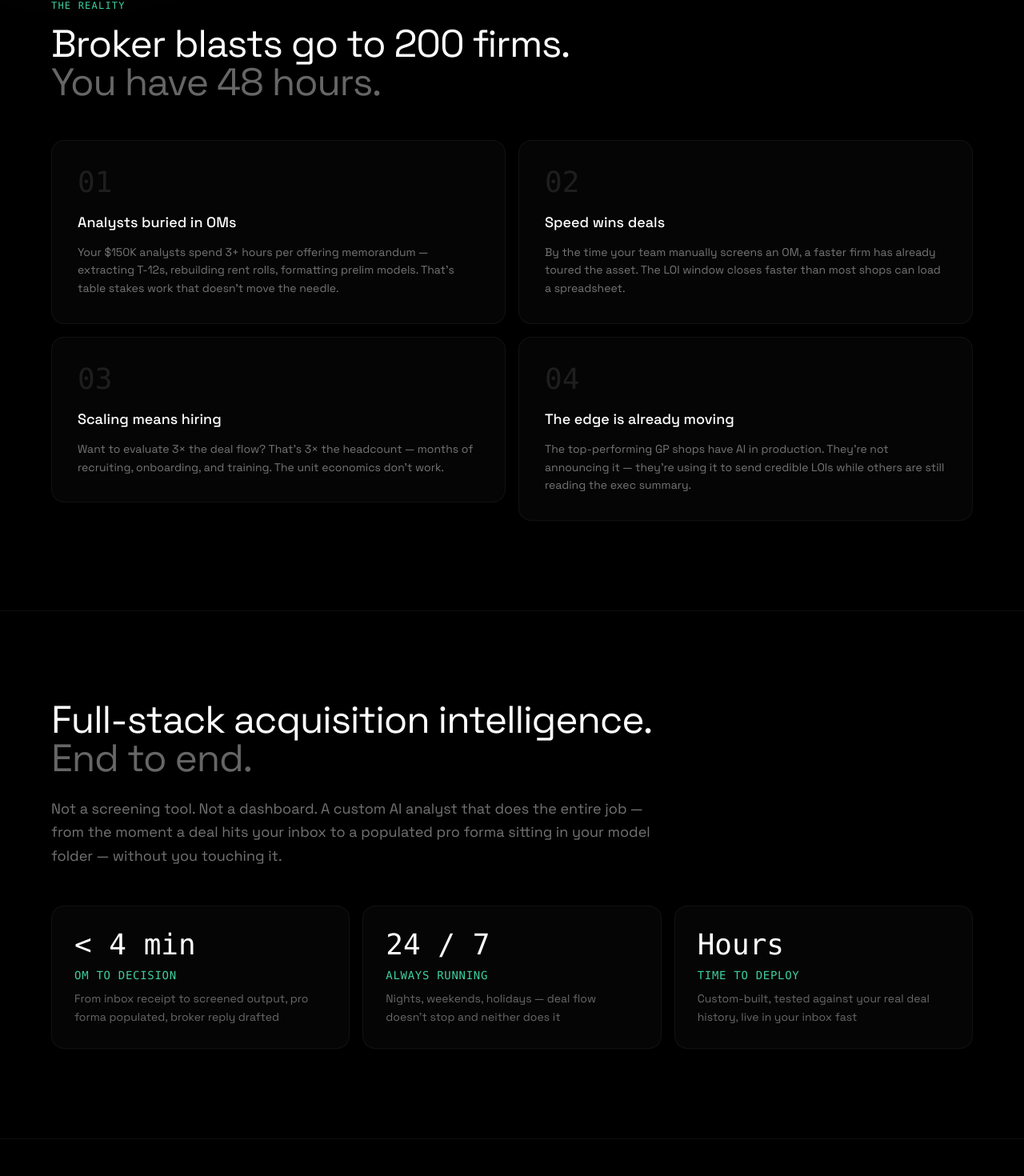
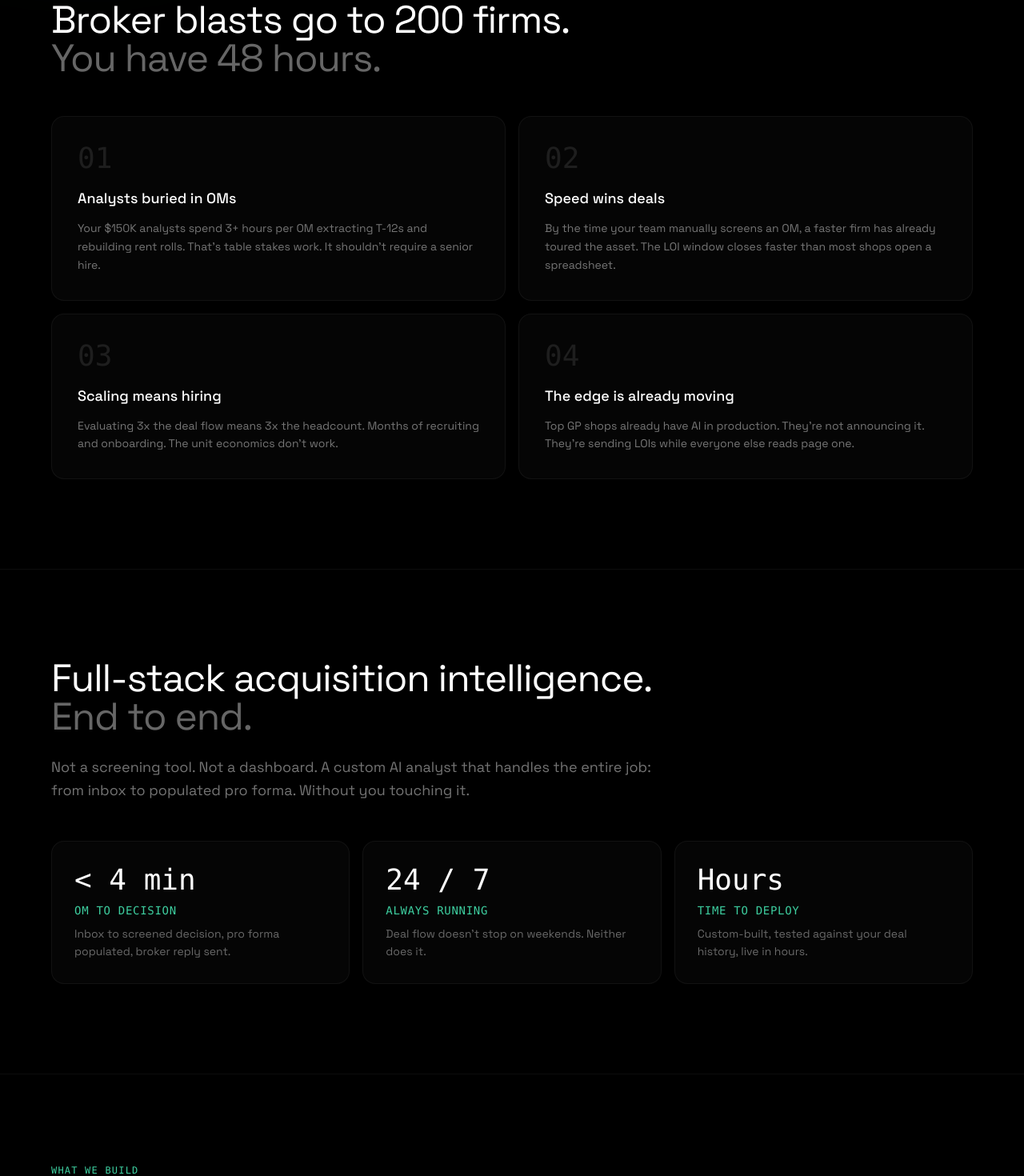
Before and after one commit to dealwire-ai/dealwire, a Next.js app in the folder apps/web/: page / in a window 1280 px wide. Shown: the part 1289-2759 px from the top of the page at 80% size. Built offline with nearby package versions, Linux system fonts and the light colour scheme; no server answers.

Commit message:
fix(landing): tighten copy, remove em dashes, add Outlook folder actions, fix cursor pointer

```diff
--- a/apps/web/src/app/page.tsx
+++ b/apps/web/src/app/page.tsx
@@ -59,7 +59,7 @@ export default function Home() {
                   posthog.capture('nav_section_clicked', { section: id });
                   document.getElementById(id)?.scrollIntoView({ behavior: 'smooth' });
                 }}
-                className="text-xs font-mono tracking-widest uppercase text-white/50 hover:text-white transition-colors"
+                className="text-xs font-mono tracking-widest uppercase text-white/50 hover:text-white transition-colors cursor-pointer"
               >
                 {label}
               </button>
@@ -128,7 +128,7 @@ export default function Home() {
               </h1>
 
               <p className="text-lg text-white/50 max-w-lg leading-relaxed mb-10">
-                A deal hits your inbox. Our system reads the OM, screens it against your buy box, and fires the right action automatically — skip it, draft a broker reply, or kick off a full underwriting that populates your Excel pro forma. Every morning, a digest of everything overnight. Everything is configurable to your criteria.
+                A deal hits your inbox. Our system reads the OM, screens against your buy box, and fires the right action: skip it, draft a broker reply, or run a full underwriting that populates your Excel pro forma. Every morning, a digest of overnight deal flow. All configurable.
               </p>
 
               <Link href="/book" onClick={() => posthog.capture('cta_clicked', { cta_type: 'book_your_call', location: 'hero' })}>
@@ -237,22 +237,22 @@ export default function Home() {
               {
                 num: "01",
                 title: "Analysts buried in OMs",
-                body: "Your $150K analysts spend 3+ hours per offering memorandum — extracting T-12s, rebuilding rent rolls, formatting prelim models. That's table stakes work that doesn't move the needle."
+                body: "Your $150K analysts spend 3+ hours per OM extracting T-12s and rebuilding rent rolls. That's table stakes work. It shouldn't require a senior hire."
               },
               {
                 num: "02",
                 title: "Speed wins deals",
-                body: "By the time your team manually screens an OM, a faster firm has already toured the asset. The LOI window closes faster than most shops can load a spreadsheet."
+                body: "By the time your team manually screens an OM, a faster firm has already toured the asset. The LOI window closes faster than most shops open a spreadsheet."
               },
               {
                 num: "03",
                 title: "Scaling means hiring",
-                body: "Want to evaluate 3× the deal flow? That's 3× the headcount — months of recruiting, onboarding, and training. The unit economics don't work."
+                body: "Evaluating 3x the deal flow means 3x the headcount. Months of recruiting and onboarding. The unit economics don't work."
               },
               {
                 num: "04",
                 title: "The edge is already moving",
-                body: "The top-performing GP shops have AI in production. They're not announcing it — they're using it to send credible LOIs while others are still reading the exec summary."
+                body: "Top GP shops already have AI in production. They're not announcing it. They're sending LOIs while everyone else reads page one."
               }
             ].map(({ num, title, body }, index) => (
               <FadeInSection key={num} delay={index * 0.1}>
@@ -277,16 +277,16 @@ export default function Home() {
                 <span className="text-white/40">End to end.</span>
               </h2>
               <p className="text-white/45 text-lg leading-relaxed mb-12">
-                Not a screening tool. Not a dashboard. A custom AI analyst that does the entire job — from the moment a deal hits your inbox to a populated pro forma sitting in your model folder — without you touching it.
+                Not a screening tool. Not a dashboard. A custom AI analyst that handles the entire job: from inbox to populated pro forma. Without you touching it.
               </p>
             </div>
           </FadeInSection>
 
           <div className="grid md:grid-cols-3 gap-4 mt-8">
             {[
-              { value: "< 4 min", label: "OM to decision", desc: "From inbox receipt to screened output, pro forma populated, broker reply drafted" },
-              { value: "24 / 7", label: "Always running", desc: "Nights, weekends, holidays — deal flow doesn't stop and neither does it" },
-              { value: "Hours", label: "Time to deploy", desc: "Custom-built, tested against your real deal history, live in your inbox fast" },
+              { value: "< 4 min", label: "OM to decision", desc: "Inbox to screened decision, pro forma populated, broker reply sent." },
+              { value: "24 / 7", label: "Always running", desc: "Deal flow doesn't stop on weekends. Neither does it." },
+              { value: "Hours", label: "Time to deploy", desc: "Custom-built, tested against your deal history, live in hours." },
             ].map((stat, index) => (
               <FadeInSection key={index} delay={index * 0.1}>
                 <div className="p-7 bg-white/[0.02] border border-white/5 rounded-2xl hover:border-white/10 transition-colors">
@@ -317,31 +317,31 @@ export default function Home() {
                 icon: TrendingUp,
                 title: "Off-Market Deal Sourcing",
                 tagline: "Deals your competitors will never see.",
-                description: "Monitors public records, delinquent tax filings, CMBS watchlists, and ownership transfer data daily. Surfaces pre-market opportunities by asset type, distress signal, debt maturity, and ownership structure — before they hit CoStar or CREXI. Ranked by fit against your buy box. Ready to outreach."
+                description: "Monitors public records, delinquent tax filings, CMBS watchlists, and ownership transfers daily. Surfaces distressed and pre-market opportunities ranked by fit against your buy box. Before they hit CoStar."
               },
               {
                 icon: Building2,
                 title: "Deal Screening & Full Underwriting",
                 tagline: "Inbox to populated pro forma in under 5 minutes.",
-                description: "Reads every OM and teaser that hits your inbox. Screens against your buy box. For deals worth pursuing, it extracts the T-12, rent roll, and operating expense detail from the attached documents — then runs your acquisition model end-to-end, populating your Excel pro forma with levered IRR, cash-on-cash, equity multiple, and sensitivity tables. Drafts the IC memo and broker reply. All configurable: which documents to parse, which model to use, which assumptions to apply."
+                description: "Reads every OM and teaser in your inbox, screens against your buy box, and for deals worth pursuing, extracts the T-12, rent roll, and opex detail. Runs your acquisition model end-to-end: levered IRR, CoC, equity multiple, sensitivity tables. Drafts the IC memo and broker reply. Configurable: documents, model, assumptions."
               },
               {
                 icon: Workflow,
                 title: "Operations",
                 tagline: "Back office that runs itself.",
-                description: "Automated CAM reconciliations, lease abstract extraction, SNDA tracking, and tenant notice management. NOI reporting that stays current without touching a spreadsheet. Your ops team focuses on exceptions, not data entry."
+                description: "CAM reconciliations, lease abstract extraction, SNDA tracking, tenant notices. NOI reporting that stays current without a spreadsheet. Your ops team handles exceptions, not data entry."
               },
               {
                 icon: Sparkles,
                 title: "Market Intelligence",
                 tagline: "Know what others don't.",
-                description: "Tracks submarket cap rate compression by asset class, flags SOFR-driven distress events and loan maturities, and surfaces comp sales before they're published. Populates your underwriting assumptions with live market data — going-in yields, exit cap assumptions, rent growth by submarket — so every model starts from ground truth, not a broker's pitch deck."
+                description: "Tracks cap rate compression by submarket, flags SOFR-driven distress and loan maturities, surfaces comp sales before publication. Feeds live going-in yields, exit caps, and rent growth into your underwriting assumptions. Every model starts from ground truth, not a broker's pitch deck."
               },
               {
                 icon: Building2,
                 title: "Deal History & Broker Intelligence",
                 tagline: "Every deal you've ever seen. Every broker ranked.",
-                description: "Every OM, teaser, and broker blast that flows through the system gets indexed. Search your entire deal history in seconds — comp a live deal against everything you've screened in the same submarket, or surface that opportunity from eight months ago you didn't pull the trigger on. Over time, the system builds a broker intelligence layer: which reps consistently send deals in your buy box, which ones blast noise, and where your best opportunities have actually come from."
+                description: "Every OM and teaser that flows through gets indexed. Search your full deal history in seconds. Comp a live deal against everything you've screened in the same submarket. Over time: a broker intelligence layer showing which reps send quality deals, which blast noise, and where your best opportunities actually come from."
               }
             ].map((service, index) => (
               <FadeInSection key={index} delay={index * 0.05}>
@@ -373,7 +373,7 @@ export default function Home() {
               <span className="text-white/40">a set of automatic rules.</span>
             </h2>
             <p className="text-white/45 text-lg leading-relaxed max-w-2xl mb-12">
-              Every deal that hits your inbox is assessed in real time. The right action fires automatically — no clicks, no manual triage. You configure the criteria; the system handles the rest.
+              Every deal in your inbox is assessed in real time. The right action fires automatically. You set the criteria. The system runs it.
             </p>
           </FadeInSection>
 
@@ -384,14 +384,14 @@ export default function Home() {
                 labelColor: "text-white/30",
                 rowBorder: "border-white/5",
                 condition: "Doesn't fit your buy box",
-                action: "Archived silently. Logged and searchable. Never touches your inbox or digest.",
+                action: "Moved to a designated Outlook folder. Logged and searchable. Never touches your inbox or digest.",
               },
               {
                 label: "FLAG IN DIGEST",
                 labelColor: "text-yellow-400",
                 rowBorder: "border-yellow-500/15",
-                condition: "In range — worth a look",
-                action: "Surfaced in your morning digest with a one-paragraph summary. Broker reply drafted and queued for your review.",
+                condition: "In range, worth a look",
+                action: "Moved to your review folder and surfaced in your morning digest with a summary. Broker reply drafted and queued.",
               },
               {
                 label: "FULL UNDERWRITING",
@@ -430,7 +430,7 @@ export default function Home() {
                   <h3 className="text-sm font-medium">Daily Deal Digest</h3>
                 </div>
                 <p className="text-white/45 text-sm leading-relaxed">
-                  Every morning — or whenever you want it — a digest of every deal from the last 24 hours lands in your inbox. Best opportunities at the top, ranked by fit against your buy box. One-click actions on each. Nothing slips through. Nothing wastes your time.
+                  Every morning, a digest of the last 24 hours lands in your inbox. Best deals at the top, ranked by fit. One-click actions on each. Nothing slips. Nothing wastes your time.
                 </p>
               </div>
             </FadeInSection>
@@ -441,7 +441,7 @@ export default function Home() {
                 <div className="space-y-2.5">
                   {[
                     "Buy box criteria and fit thresholds",
-                    "Action rules per tier — skip, reply, or underwrite",
+                    "Action rules per tier: skip, reply, or underwrite",
                     "Digest schedule and format (daily, real-time, weekly)",
                     "Excel model, underwriting assumptions, and output fields",
                   ].map((item, i) => (
@@ -473,17 +473,17 @@ export default function Home() {
               {
                 step: "01",
                 title: "Discovery Call",
-                description: "30 minutes. We map your buy box, your underwriting model, and where deals are slipping through. You walk away knowing exactly what we'll build and what it'll cost. No pitch deck."
+                description: "30 minutes. We map your buy box, your model, and where deals slip. You leave knowing exactly what we'll build and what it costs. No pitch deck."
               },
               {
                 step: "02",
                 title: "We Configure & Build",
-                description: "We wire your AI analyst into your inbox and your Excel underwriting model. We configure your buy box rules, action thresholds, digest schedule, and underwriting assumptions. You tell us what a great deal looks like — we make sure the system knows it too."
+                description: "We wire your AI analyst into your inbox and Excel model. Configure buy box rules, action thresholds, and digest schedule. You define what a great deal looks like. We make sure the system knows it."
               },
               {
                 step: "03",
                 title: "Live in Hours",
-                description: "Goes live in your inbox in hours, not weeks. Every incoming deal gets read, underwritten, and returned as a populated model with a go/no-go recommendation. We monitor, refine, and improve. ROI within 90 days — or we keep working until you see it."
+                description: "Live in hours. Every incoming deal is read, underwritten, and returned as a populated model with a go/no-go. We monitor, refine, and improve. ROI within 90 days or we keep working."
               }
             ].map((item, index) => (
               <FadeInSection key={index} delay={index * 0.1}>
@@ -509,7 +509,7 @@ export default function Home() {
               <span className="text-white/40">Backed by top operators.</span>
             </h2>
             <p className="text-white/45 max-w-2xl text-lg leading-relaxed mb-16">
-              We&apos;re two students at Northeastern University who built, scaled, and sold a proptech software company before most of our classmates had their first internship. We don&apos;t have decades of industry experience. We have something rarer: the technical depth to build what the industry actually needs, backed by operators who&apos;ve seen every type of deal there is.
+              Two Northeastern students who built, scaled, and sold a proptech company before most classmates had their first internship. We don&apos;t have decades of experience. We have something rarer: the depth to build what the industry needs, backed by operators who&apos;ve seen every type of deal.
             </p>
           </FadeInSection>
 
@@ -568,14 +568,14 @@ export default function Home() {
                   role: "Advisor",
                   headshot: "/headshots/david.png",
                   linkedin: "https://www.linkedin.com/in/davidshorenstein/",
-                  bio: "Principal at Hildreth Real Estate Advisors. Previously co-founded Silvershore Properties and assembled a $300M+ NYC portfolio across 250+ properties. Former CIO at Forrest Shorenstein Capital Partners, and Senior Associate at Marcus & Millichap with $250M+ in sales."
+                  bio: "Principal at Hildreth Real Estate Advisors. Co-founded Silvershore Properties, assembling a $300M+ NYC portfolio across 250+ assets. Former CIO at Forrest Shorenstein Capital Partners. $250M+ in sales at Marcus & Millichap."
                 },
                 {
                   name: "Jordan Karlik",
                   role: "Advisor",
                   headshot: "/headshots/jordan.jpeg",
                   linkedin: "https://www.linkedin.com/in/jordan-karlik-b546b83/",
-                  bio: "Principal at JK Equities. Began his real estate career at Deutsche Bank and Ernst & Young in CMBS. Currently oversees all aspects of JK Equities, which has owned, operated and developed property in more than 15 states valued at nearly $2 billion."
+                  bio: "Principal at JK Equities. Started at Deutsche Bank and Ernst & Young in CMBS. JK Equities has owned, operated, and developed nearly $2B in property across 15+ states."
                 }
               ].map((advisor, index) => (
                 <div key={index} className="relative group h-full">
@@ -616,7 +616,7 @@ export default function Home() {
                 </div>
                 <div className="lg:border-l lg:border-white/8 lg:pl-12">
                   <p className="text-white/50 leading-relaxed text-sm mb-4">
-                    Built in 3 months. Won a cash prize at Northeastern&apos;s startup competition. Acquired within weeks of launch. The platform automatically qualified thousands of rental applicants — underwriting renters the same way we now underwrite deals.
+                    Built in 3 months. Won a cash prize at Northeastern&apos;s startup competition. Acquired within weeks of launch. The platform automatically qualified thousands of renters, underwriting applicants the same way we now underwrite deals.
                   </p>
                   <div className="flex flex-wrap gap-x-6 gap-y-1">
                     {["Built in 3 months", "Northeastern startup prize winner", "Acquired post-launch", "Thousands of renters qualified"].map((tag) => (
@@ -644,7 +644,7 @@ export default function Home() {
                     See what a fully underwritten<br />deal looks like in 4 minutes.
                   </h2>
                   <p className="text-white/50 text-lg mb-10 leading-relaxed">
-                    30 minutes. No pitch deck. Show us a deal — we&apos;ll show you what the output looks like. T-12 extracted, rent roll reconciled, pro forma populated, IC memo drafted.
+                    30 minutes. No pitch deck. Show us a deal. We&apos;ll show you the output: T-12 extracted, rent roll reconciled, pro forma populated, IC memo drafted.
                   </p>
                   <Link href="/book" onClick={() => posthog.capture('cta_clicked', { cta_type: 'book_your_call', location: 'final_cta' })}>
                     <Button
--- a/apps/web/src/components/ui/button.tsx
+++ b/apps/web/src/components/ui/button.tsx
@@ -11,7 +11,7 @@ const Button = React.forwardRef<HTMLButtonElement, ButtonProps>(
     return (
       <button
         className={cn(
-          'inline-flex items-center justify-center rounded-lg font-medium transition-colors',
+          'inline-flex items-center justify-center rounded-lg font-medium transition-colors cursor-pointer',
           'focus-visible:outline-none focus-visible:ring-2 focus-visible:ring-offset-2',
           'disabled:pointer-events-none disabled:opacity-50',
           {
```
